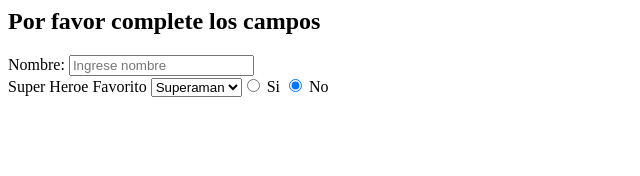
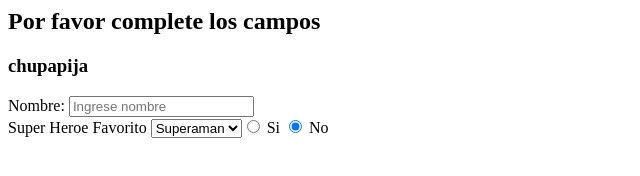
Before and after one commit to PabloTorres01/Mi-primer-repositorio, a plain HTML site: page 3ra formulario.html in a window 1280 px wide. Shown: the whole page, without its empty margins (0-640 px from the left). Drawn offline with Linux system fonts and the light colour scheme.

Commit message:
agregue un h3

```diff
--- a/3ra formulario.html
+++ b/3ra formulario.html
@@ -3,6 +3,7 @@
         <body>
             <form>
                 <h2>Por favor complete los campos</h2>
+                <h3>chupapija</h3>
 
         <label for="nombre"> Nombre:</label>
         <input name="nombre" type="text" placeholder="Ingrese nombre">
```
